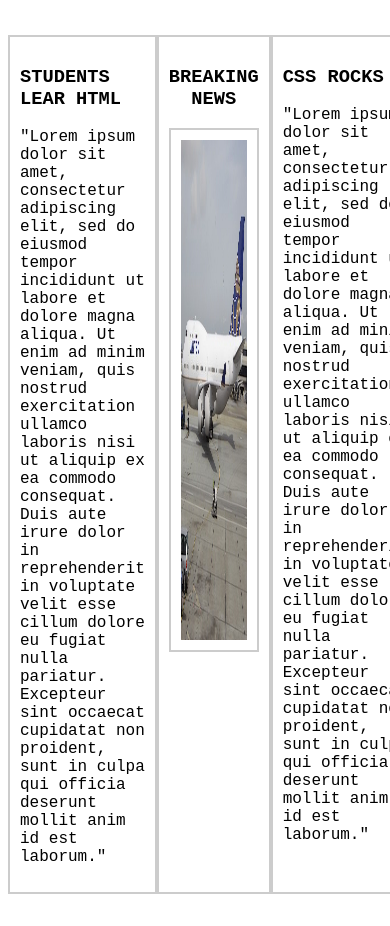
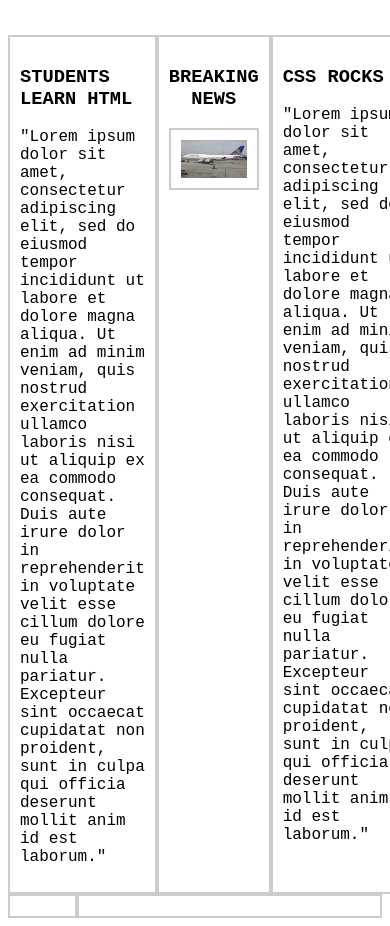
Before and after one commit to sborjas/PROYECTITO_CSS_FLEXBOX, a plain HTML site: page index.html in a window 390 px wide. Shown: the part 69-995 px from the top of the page. Before the commit the page ends 971 px from the top, so only its background shows below. Drawn offline with Linux system fonts and the light colour scheme.

Commit message:
responsive img and stuff

```diff
--- a/flex.css
+++ b/flex.css
@@ -1,5 +1,5 @@
 @media screen and (max-width: 700px) {
-    .row, .navbar {
+    .image {
         flex-direction: column;
     }
 }
@@ -46,3 +46,22 @@
     width: 100%;
     padding: 20px;
 }
+/*COMIENZA LA SEGUNDA PARTE ===================================== */
+
+.containerm2{
+    display: flex;
+
+}
+.lside2{
+    flex: 10px;
+    border:2px #ccc solid;
+    padding: 10px;
+
+}
+
+.navbar{
+    flex: 66%;
+    border:2px #ccc solid;
+    padding: 10px;
+
+}
--- a/index.html
+++ b/index.html
@@ -11,7 +11,7 @@
     <body>
         <div class="containerm">
             <div class="lside">
-                <h3>STUDENTS LEAR HTML</h3>
+                <h3>STUDENTS LEARN HTML</h3>
                 <p>
                     "Lorem ipsum dolor sit amet,
                     consectetur adipiscing elit, sed
@@ -26,8 +26,8 @@
 
             <div class="main">
                 <h3> BREAKING NEWS</h3>
-                <div class="img" style="height:500px;">
-                    <img src="avion.jpg" alt="avion" height=100% width=100%>
+                <div class="img" style="height:auto;">
+                    <img src="avion.jpg" alt="avion" height=auto width=100%>
                 </div>
             </div>
 
@@ -47,6 +47,18 @@
 
         </div>
 
+        <div class="containerm2">
+            <div class="lside2">
+
+            </div>
+
+            <div class="navbar">
+
+            </div>
+
+
+        </div>
+
 
     </body>
 
```
